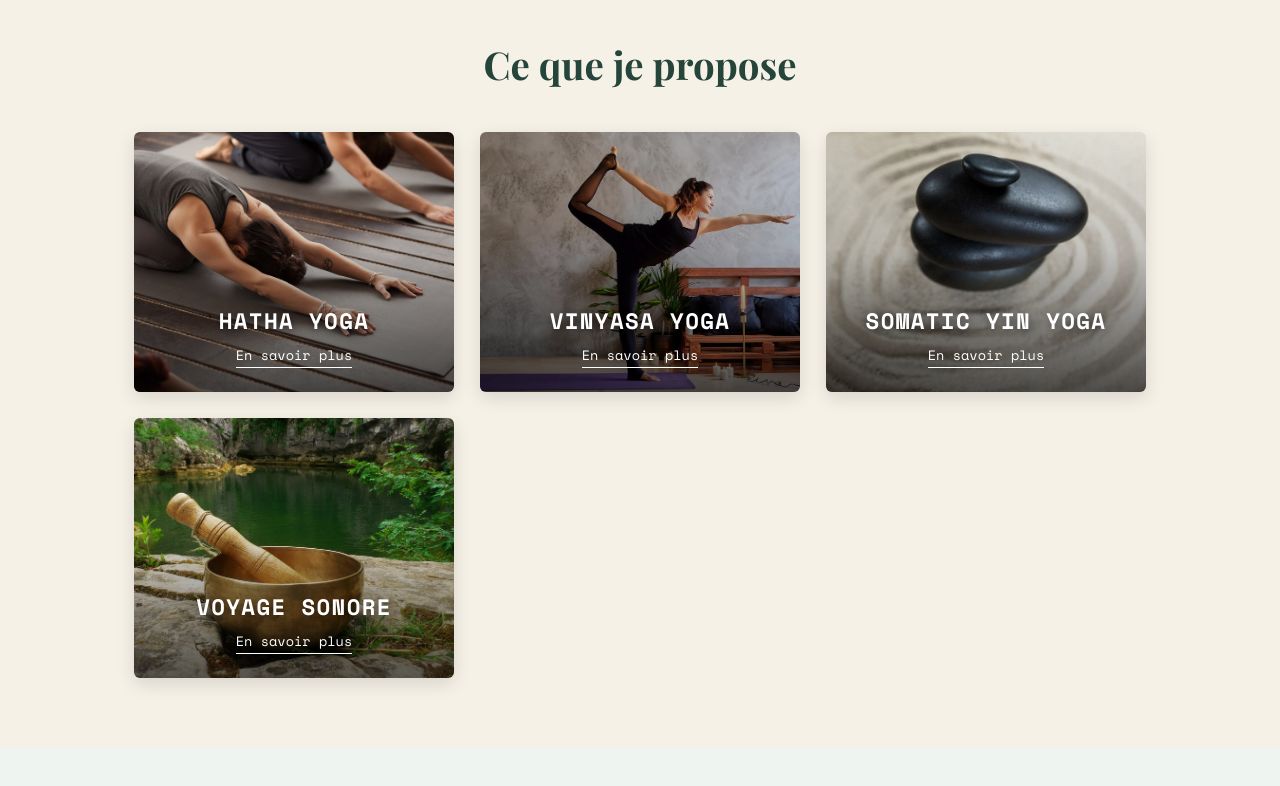
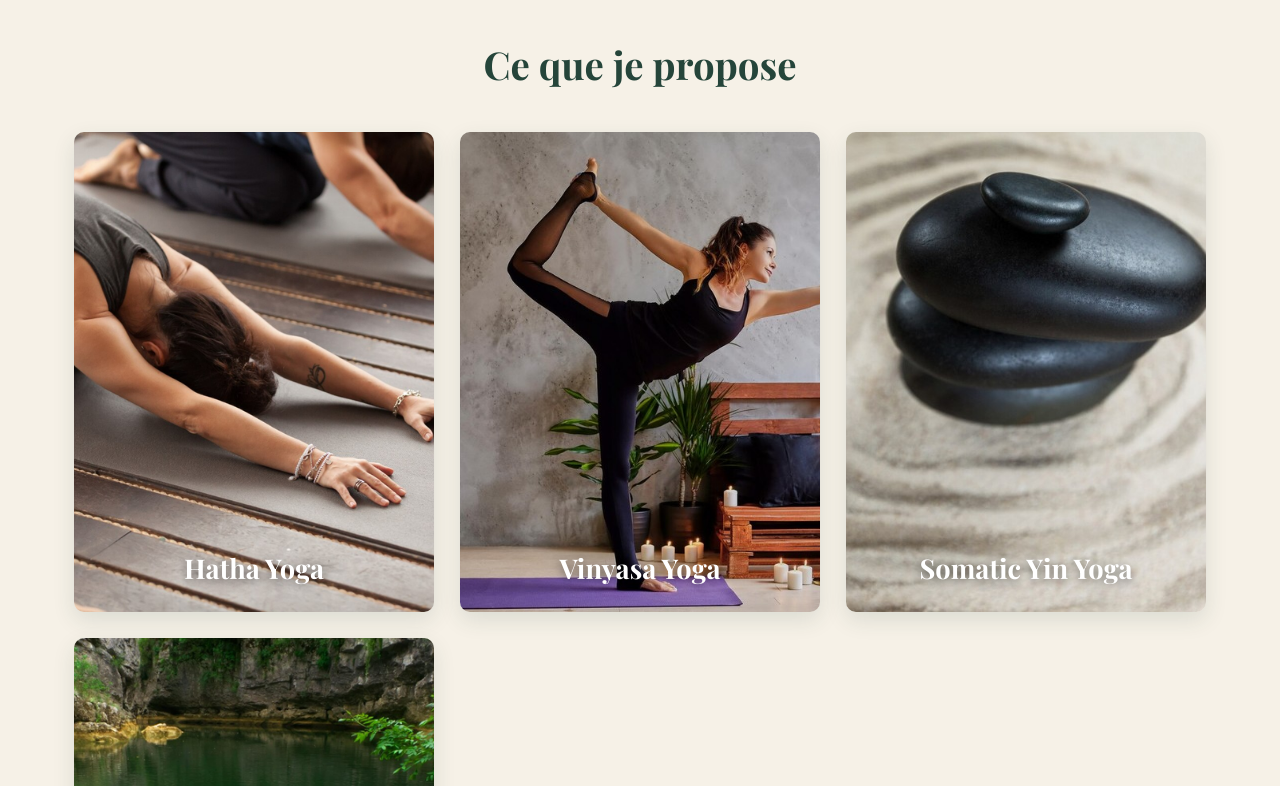
Before and after one commit to EdouardBurel/yoga-club, a React (Vite) app: page / in a window 1280 px wide. Shown: the part 1280-2066 px from the top of the page. Built offline with nearby package versions, Linux system fonts and the light colour scheme; grey boxes are pictures that could not be loaded.

Commit message:
cards rectangle

```diff
--- a/src/components/Hero.css
+++ b/src/components/Hero.css
@@ -16,7 +16,7 @@
 .hero__slide img {
   width: 100%;
   height: clamp(220px, 56vh, 620px);
-  object-fit: contain;
+  object-fit: cover;
   object-position: center 70%;
 }
 
--- a/src/components/Navbar.jsx
+++ b/src/components/Navbar.jsx
@@ -1,7 +1,7 @@
 import { useState } from "react";
 import "./Navbar.css";
 
-const links = ["A propos", "Ateliers", "Offres", "Contact"];
+const links = ["A propos", "Mes pratiques", "Offres", "Contact"];
 
 export default function Navbar() {
   const [open, setOpen] = useState(false);
--- a/src/components/OffersContent.jsx
+++ b/src/components/OffersContent.jsx
@@ -2,24 +2,24 @@ import "./OffersContent.css";
 
 const offers = [
   {
-    name: "Cours individuel",
-    price: "à partir de 50 €",
+    name: "Yoga en entreprise (QVT) / Séminaires",
+    price: "",
     desc: "Une séance personnalisée, adaptée à votre niveau et à vos objectifs.",
   },
   {
-    name: "Cours en petit groupe",
-    price: "15 € / séance",
-    desc: "Pratiquez à plusieurs dans une ambiance conviviale et bienveillante.",
-  },
-  {
     name: "Yoga entre amis",
-    price: "sur devis",
+    price: "",
     desc: "Une séance privée organisée chez vous, entre proches.",
   },
   {
-    name: "Yoga en entreprise / séminaires",
-    price: "sur devis",
-    desc: "Offrez à vos équipes un moment de détente et de reconnexion.",
+    name: "Ateliers",
+    price: "voir galerie",
+    desc: "Thématiques variées : Yoga & Méditation, Yoga & Son, Yoga & Danse, Yoga & Créativité...",
+  },
+  {
+    name: "Soma Yin Yoga & relaxation Sonore",
+    price: "",
+    desc: "1 séance par mois à Bois-Guillaume (76230), sur inscription.",
   },
 ];
 
--- a/src/components/Practices.css
+++ b/src/components/Practices.css
@@ -2,107 +2,104 @@
   background: var(--cream);
   padding: 70px 0;
 }
-
 .practices .section-title {
   margin-bottom: 46px;
 }
 
 .practices__grid {
   display: grid;
-  grid-template-columns: repeat(auto-fit, minmax(260px, 320px));
+  grid-template-columns: repeat(3, minmax(0, 1fr));
   gap: 26px;
   justify-content: center;
 }
 
+/* tall rectangular card */
 .card {
-  border-radius: var(--radius);
+  position: relative;
+  aspect-ratio: 3 / 4; /* portrait rectangle */
+  border-radius: 10px;
   overflow: hidden;
-  box-shadow: 0 6px 18px rgba(0, 0, 0, 0.12);
+  box-shadow: 0 8px 22px rgba(37, 69, 58, 0.12);
 }
 
 .card__img {
-  position: relative; /* anchor for the overlay */
+  position: absolute;
+  inset: 0;
+  width: 100%;
+  height: 100%;
+  object-fit: cover;
+  transition:
+    filter 0.4s ease,
+    transform 0.5s ease;
 }
 
-.card__img img {
-  width: 100%;
-  height: 260px;
-  object-fit: cover;
-  display: block;
-  transition:
-    transform 0.45s ease,
-    filter 0.45s ease;
-}
-
+/* text layer — a centered flex column */
 .card__overlay {
   position: absolute;
   inset: 0;
+  z-index: 1;
   display: flex;
   flex-direction: column;
   align-items: center;
-  justify-content: flex-end;
-  gap: 12px;
-  padding: 24px;
-  background: linear-gradient(
-    to top,
-    rgba(0, 0, 0, 0.65) 0%,
-    rgba(0, 0, 0, 0.15) 55%,
-    rgba(0, 0, 0, 0) 100%
-  );
-  transition: background 0.45s ease;
+  justify-content: center; /* whole block centered vertically */
+  text-align: center;
+  padding: 28px;
+  color: #fff;
 }
 
-/* smooth hover changes */
-.card:hover .card__img img {
-  filter: brightness(0.85); /* gently dim the photo */
-}
-.card:hover .card__overlay {
-  background: linear-gradient(
-    to top,
-    rgba(0, 0, 0, 0.78) 0%,
-    rgba(0, 0, 0, 0.3) 60%,
-    rgba(0, 0, 0, 0.05) 100%
-  );
+/* title: sits at the bottom by default, joins the flow on hover */
+.card__title {
+  position: absolute;
+  bottom: 28px;
+  left: 0;
+  right: 0;
+  font-family: var(--font-display);
+  font-size: 1.7rem;
+  text-shadow: 0 2px 10px rgba(0, 0, 0, 0.5);
+  transition: bottom 0.45s cubic-bezier(0.22, 1, 0.36, 1);
 }
 
-.card__title {
-  font-family: var(--font-mono);
-  font-weight: 700;
-  font-size: 1.4rem;
-  letter-spacing: 0.06em;
-  text-transform: uppercase;
-  color: #fff;
-  text-align: center;
-  text-shadow: 0 2px 8px rgba(0, 0, 0, 0.5);
-  transition: transform 0.3s ease; /* animate the size change */
+/* description: hidden, reserves no space until hover */
+.card__desc {
+  max-width: 30ch;
+  line-height: 1.6;
+  max-height: 0;
+  overflow: hidden;
+  opacity: 0;
+  transform: translateY(10px);
+  transition:
+    opacity 0.4s ease,
+    transform 0.45s ease,
+    max-height 0.45s ease,
+    margin 0.45s ease;
 }
 
+/* ---- hover ---- */
+.card:hover .card__img {
+  filter: brightness(0.4);
+  transform: scale(1.04);
+}
 .card:hover .card__title {
-  transform: scale(1.18); /* title grows on hover */
+  position: static; /* leave the bottom, rejoin the centered column */
+  bottom: auto;
+  margin-bottom: 14px; /* gap between title and text */
+}
+.card:hover .card__desc {
+  max-height: 300px;
+  opacity: 1;
+  transform: translateY(0);
 }
 
-.card__more {
-  font-family: var(--font-mono);
-  font-size: 0.85rem;
-  color: #fff;
-  background: none;
-  border: none;
-  border-bottom: 1.5px solid #fff;
-  padding: 0 0 2px;
-  cursor: pointer;
-}
-.card__more:hover {
-  color: var(--gold);
-  border-color: var(--gold);
-}
-
-@media (max-width: 980px) {
+@media (max-width: 900px) {
   .practices__grid {
-    grid-template-columns: repeat(2, 1fr);
+    grid-template-columns: repeat(2, minmax(0, 1fr));
   }
 }
-@media (max-width: 480px) {
+@media (max-width: 560px) {
   .practices__grid {
     grid-template-columns: 1fr;
   }
+  .card {
+    aspect-ratio: 4 / 3;
+  } /* less tall on phones */
 }
--- a/src/components/Practices.jsx
+++ b/src/components/Practices.jsx
@@ -1,11 +1,7 @@
-import { useState } from 'react'
-import { practices } from '../data.js'
-import Modal from './Modal.jsx'
-import './Practices.css'
+import { practices } from "../data.js";
+import "./Practices.css";
 
 export default function Practices() {
-  const [selected, setSelected] = useState(null)
-
   return (
     <section className="practices" id="practices">
       <div className="container">
@@ -14,25 +10,15 @@ export default function Practices() {
         <div className="practices__grid">
           {practices.map((p) => (
             <article className="card" key={p.title}>
-              <div className="card__img">
-                <img src={p.img} alt={p.title} />
-                <div className="card__overlay">
-                  <h3 className="card__title">{p.title}</h3>
-                  <button className="card__more" onClick={() => setSelected(p)}>
-                    En savoir plus
-                  </button>
-                </div>
+              <img className="card__img" src={p.img} alt={p.title} />
+              <div className="card__overlay">
+                <h3 className="card__title">{p.title}</h3>
+                <p className="card__desc">{p.desc}</p>
               </div>
             </article>
           ))}
         </div>
       </div>
-
-      {selected && (
-        <Modal title={selected.title} onClose={() => setSelected(null)}>
-          <p>{selected.desc}</p>
-        </Modal>
-      )}
     </section>
-  )
+  );
 }
```
